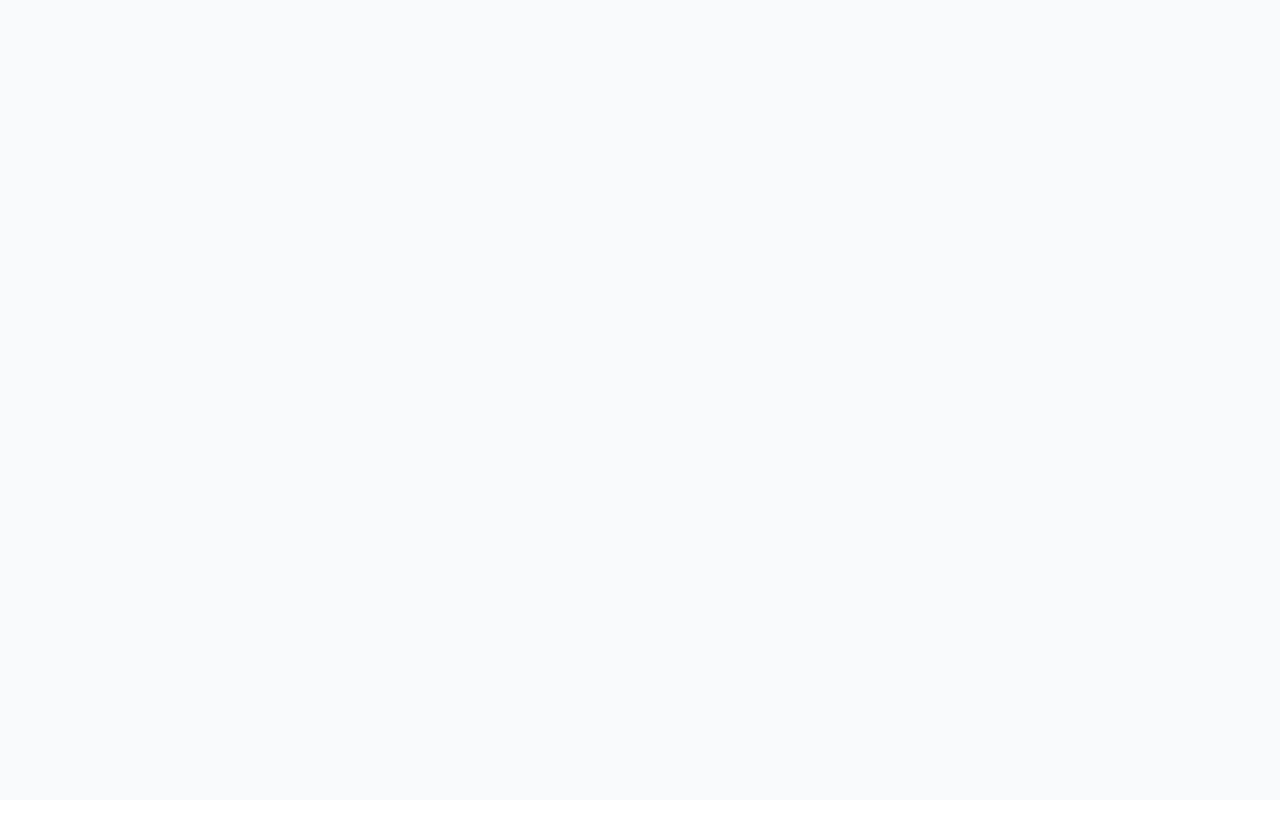
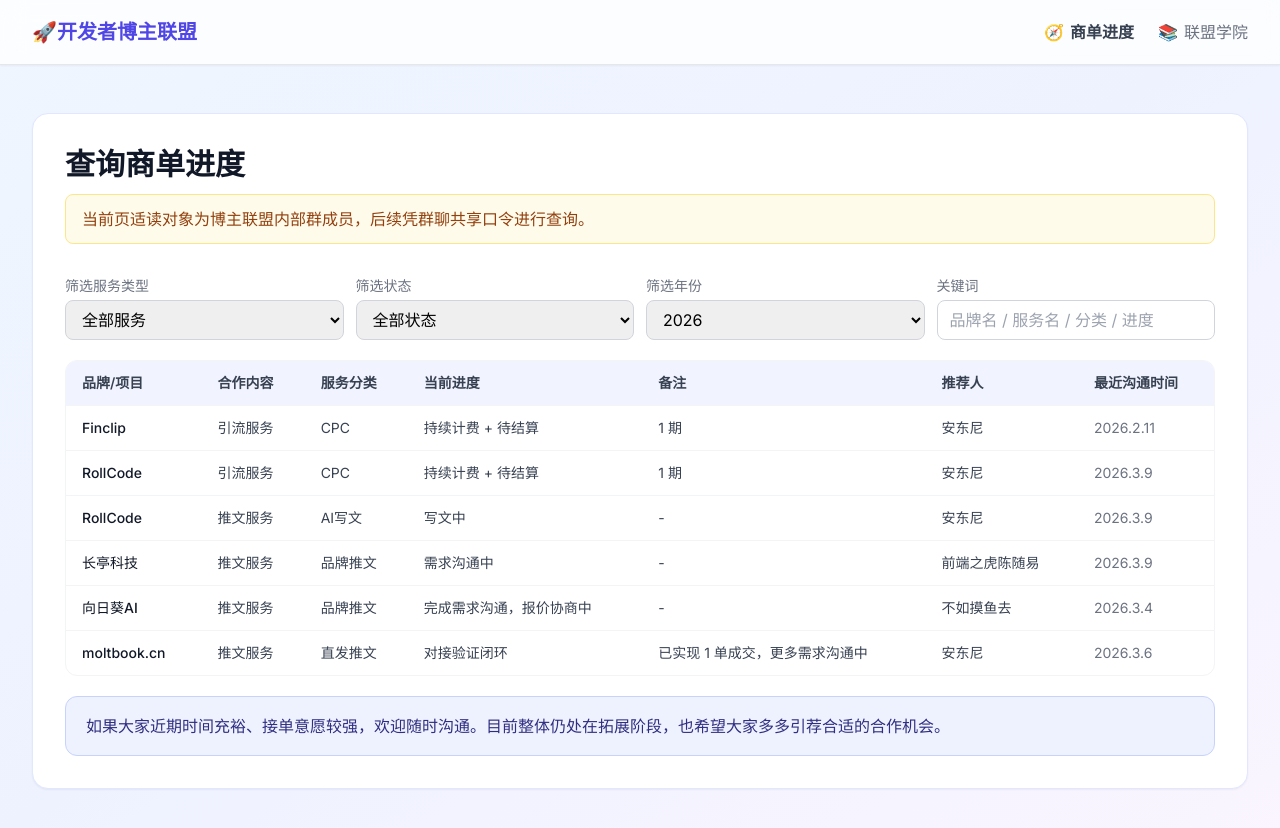
Before and after one commit to TUARAN/blogger-alliance, a Vue app: page /tob/deals in a window 1280 px wide. Before the commit this address had no page. Shown: the top 828 px of the page. Before the commit the page ends 800 px from the top, so only its background shows below. Built offline with nearby package versions, Linux system fonts and the light colour scheme.

Commit message:
feat: add dedicated deals progress page and update TOB navigation

```diff
--- a/src/main.js
+++ b/src/main.js
@@ -8,6 +8,7 @@ const routes = [
   { path: '/', component: () => import('./pages/tob/index.vue') },
   { path: '/about', component: () => import('./views/Home.vue') },
   { path: '/tob', component: () => import('./pages/tob/index.vue') },
+  { path: '/tob/deals', component: () => import('./pages/tob/deals.vue') },
   { path: '/tob/services/tweet', component: () => import('./pages/tob/services/Tweet.vue') },
   { path: '/tob/services/cpc', component: () => import('./pages/tob/services/Cpc.vue') },
   { path: '/tob/services/community', component: () => import('./pages/tob/services/Community.vue') },
--- /dev/null
+++ b/src/pages/tob/deals.vue
@@ -0,0 +1,232 @@
+<template>
+  <div class="min-h-screen bg-gradient-to-br from-blue-50 via-indigo-50 to-purple-50">
+    <nav class="bg-white/80 backdrop-blur-md shadow-sm border-b sticky top-0 z-40">
+      <div class="max-w-7xl mx-auto px-4 sm:px-6 lg:px-8">
+        <div class="flex justify-between items-center h-16 gap-4">
+          <div class="flex items-center">
+            <router-link to="/tob" class="text-xl font-bold text-indigo-600 hover:text-indigo-800 transition-colors">
+              🚀开发者博主联盟
+            </router-link>
+          </div>
+
+          <div class="flex items-center gap-4 lg:gap-6">
+            <router-link
+              to="/tob/deals"
+              class="inline-flex items-center gap-1.5 text-gray-500 hover:text-gray-700 transition-colors font-medium text-base"
+              active-class="text-gray-700 font-semibold"
+            >
+              <span class="text-base leading-none">🧭</span>
+              <span>商单进度</span>
+            </router-link>
+
+            <router-link
+              to="/academy"
+              class="inline-flex items-center gap-1.5 text-gray-500 hover:text-gray-700 transition-colors font-medium text-base"
+              active-class="text-gray-700 font-semibold"
+            >
+              <span class="text-base leading-none">📚</span>
+              <span>联盟学院</span>
+            </router-link>
+          </div>
+        </div>
+      </div>
+    </nav>
+
+    <section class="max-w-7xl mx-auto px-4 sm:px-6 lg:px-8 py-12">
+      <div class="bg-white rounded-2xl border border-indigo-100 shadow-sm p-6 md:p-8">
+        <div class="mb-6 md:mb-8">
+          <h1 class="text-2xl md:text-3xl font-bold text-gray-900 mb-3">查询商单进度</h1>
+          <div class="mb-3 rounded-lg border border-amber-200 bg-amber-50 px-4 py-3 text-amber-800 text-sm md:text-base">
+            当前页适读对象为博主联盟内部群成员，后续凭群聊共享口令进行查询。
+          </div>
+        </div>
+
+        <div class="mb-5 grid grid-cols-1 md:grid-cols-4 gap-3">
+          <div>
+            <label class="block text-sm text-gray-500 mb-1">筛选服务类型</label>
+            <select
+              v-model="dealServiceFilter"
+              class="w-full h-10 px-3 border border-gray-300 rounded-lg focus:outline-none focus:ring-2 focus:ring-indigo-500"
+            >
+              <option value="all">全部服务</option>
+              <option v-for="item in dealServiceOptions" :key="item" :value="item">{{ item }}</option>
+            </select>
+          </div>
+
+          <div>
+            <label class="block text-sm text-gray-500 mb-1">筛选状态</label>
+            <select
+              v-model="dealStatusFilter"
+              class="w-full h-10 px-3 border border-gray-300 rounded-lg focus:outline-none focus:ring-2 focus:ring-indigo-500"
+            >
+              <option value="all">全部状态</option>
+              <option v-for="item in dealStatusOptions" :key="item" :value="item">{{ item }}</option>
+            </select>
+          </div>
+
+          <div>
+            <label class="block text-sm text-gray-500 mb-1">筛选年份</label>
+            <select
+              v-model="dealYearFilter"
+              class="w-full h-10 px-3 border border-gray-300 rounded-lg focus:outline-none focus:ring-2 focus:ring-indigo-500"
+            >
+              <option value="all">全部年份</option>
+              <option v-for="item in dealYearOptions" :key="item" :value="item">{{ item }}</option>
+            </select>
+          </div>
+
+          <div>
+            <label class="block text-sm text-gray-500 mb-1">关键词</label>
+            <input
+              v-model="dealKeyword"
+              type="text"
+              placeholder="品牌名 / 服务名 / 分类 / 进度"
+              class="w-full h-10 px-3 border border-gray-300 rounded-lg focus:outline-none focus:ring-2 focus:ring-indigo-500"
+            >
+          </div>
+        </div>
+
+        <div class="overflow-x-auto rounded-xl border border-gray-100">
+          <table class="min-w-full text-sm">
+            <thead class="bg-indigo-50/80 text-gray-700">
+              <tr>
+                <th class="px-4 py-3 text-left font-semibold">品牌/项目</th>
+                <th class="px-4 py-3 text-left font-semibold">合作内容</th>
+                <th class="px-4 py-3 text-left font-semibold">服务分类</th>
+                <th class="px-4 py-3 text-left font-semibold">当前进度</th>
+                <th class="px-4 py-3 text-left font-semibold">备注</th>
+                <th class="px-4 py-3 text-left font-semibold">推荐人</th>
+                <th class="px-4 py-3 text-left font-semibold">最近沟通时间</th>
+              </tr>
+            </thead>
+            <tbody>
+              <tr
+                v-for="row in filteredCommercialDeals"
+                :key="row.id"
+                class="border-t border-gray-100 hover:bg-gray-50/70"
+              >
+                <td class="px-4 py-3 font-medium text-gray-900">{{ row.brand }}</td>
+                <td class="px-4 py-3 text-gray-700">{{ row.service }}</td>
+                <td class="px-4 py-3 text-gray-700">{{ row.category || '-' }}</td>
+                <td class="px-4 py-3 text-gray-700">{{ row.progress }}</td>
+                <td class="px-4 py-3 text-gray-700">{{ row.remark || '-' }}</td>
+                <td class="px-4 py-3 text-gray-700">{{ row.referrer || '-' }}</td>
+                <td class="px-4 py-3 text-gray-500">{{ row.updatedAt }}</td>
+              </tr>
+              <tr v-if="filteredCommercialDeals.length === 0">
+                <td colspan="7" class="px-4 py-8 text-center text-gray-500">暂无匹配结果，请调整筛选条件。</td>
+              </tr>
+            </tbody>
+          </table>
+        </div>
+
+        <div class="mt-5 rounded-xl border border-indigo-200 bg-indigo-50 px-4 py-3 md:px-5 md:py-4 text-indigo-900 font-medium leading-relaxed">
+          如果大家近期时间充裕、接单意愿较强，欢迎随时沟通。目前整体仍处在拓展阶段，也希望大家多多引荐合适的合作机会。
+        </div>
+      </div>
+    </section>
+  </div>
+</template>
+
+<script setup>
+import { computed, ref } from 'vue'
+
+const commercialDeals = ref([
+  {
+    id: 'finclip-cpc-1',
+    brand: 'Finclip',
+    service: '引流服务',
+    category: 'CPC',
+    progress: '持续计费 + 待结算',
+    remark: '1 期',
+    referrer: '安东尼',
+    updatedAt: '2026.2.11'
+  },
+  {
+    id: 'rollcode-cpc-1',
+    brand: 'RollCode',
+    service: '引流服务',
+    category: 'CPC',
+    progress: '持续计费 + 待结算',
+    remark: '1 期',
+    referrer: '安东尼',
+    updatedAt: '2026.3.9'
+  },
+  {
+    id: 'rollcode-ai-article-202603',
+    brand: 'RollCode',
+    service: '推文服务',
+    category: 'AI写文',
+    progress: '写文中',
+    remark: '',
+    referrer: '安东尼',
+    updatedAt: '2026.3.9'
+  },
+  {
+    id: 'chtsec-article',
+    brand: '长亭科技',
+    service: '推文服务',
+    category: '品牌推文',
+    progress: '需求沟通中',
+    remark: '',
+    referrer: '前端之虎陈随易',
+    updatedAt: '2026.3.9'
+  },
+  {
+    id: 'sunflower-ai-article',
+    brand: '向日葵AI',
+    service: '推文服务',
+    category: '品牌推文',
+    progress: '完成需求沟通，报价协商中',
+    remark: '',
+    referrer: '不如摸鱼去',
+    updatedAt: '2026.3.4'
+  },
+  {
+    id: 'moltbook-xhs',
+    brand: 'moltbook.cn',
+    service: '推文服务',
+    category: '直发推文',
+    progress: '对接验证闭环',
+    remark: '已实现 1 单成交，更多需求沟通中',
+    referrer: '安东尼',
+    updatedAt: '2026.3.6'
+  }
+])
+
+const dealServiceFilter = ref('all')
+const dealStatusFilter = ref('all')
+const dealYearFilter = ref('2026')
+const dealKeyword = ref('')
+
+const dealServiceOptions = computed(() => {
+  return [...new Set(commercialDeals.value.map((item) => item.service))]
+})
+
+const dealStatusOptions = computed(() => {
+  return [...new Set(commercialDeals.value.map((item) => item.progress))]
+})
+
+const dealYearOptions = computed(() => {
+  const years = commercialDeals.value
+    .map((item) => item.updatedAt?.split('.')?.[0])
+    .filter(Boolean)
+  return [...new Set(years)].sort((a, b) => b.localeCompare(a))
+})
+
+const filteredCommercialDeals = computed(() => {
+  const keyword = dealKeyword.value.trim().toLowerCase()
+
+  return commercialDeals.value.filter((item) => {
+    const serviceMatch = dealServiceFilter.value === 'all' || item.service === dealServiceFilter.value
+    const statusMatch = dealStatusFilter.value === 'all' || item.progress === dealStatusFilter.value
+    const yearMatch = dealYearFilter.value === 'all' || (item.updatedAt?.split('.')?.[0] === dealYearFilter.value)
+
+    const keywordMatch =
+      keyword.length === 0 ||
+      `${item.brand} ${item.service} ${item.category || ''} ${item.progress} ${item.remark || ''} ${item.referrer || ''}`.toLowerCase().includes(keyword)
+
+    return serviceMatch && statusMatch && yearMatch && keywordMatch
+  })
+})
+</script>
--- a/src/pages/tob/index.vue
+++ b/src/pages/tob/index.vue
@@ -13,6 +13,15 @@
 
           <!-- 右侧：导航链接 -->
           <div class="flex items-center gap-4 lg:gap-6">
+            <router-link
+              to="/tob/deals"
+              class="inline-flex items-center gap-1.5 text-gray-500 hover:text-gray-700 transition-colors font-medium text-base"
+              active-class="text-gray-700 font-semibold"
+            >
+              <span class="text-base leading-none">🧭</span>
+              <span>商单进度</span>
+            </router-link>
+
             <!-- 联盟学院 - 路由链接，颜色较淡 -->
             <router-link
               to="/academy"
@@ -29,12 +38,12 @@
 
     <!-- Hero 区域 -->
     <section class="relative overflow-hidden">
-      <div class="max-w-7xl mx-auto px-4 sm:px-6 lg:px-8 py-16 lg:py-24">
+      <div class="max-w-7xl mx-auto px-4 sm:px-6 lg:px-8 pt-8 pb-16 lg:pt-14 lg:pb-24">
         <div class="text-center">
           <h1 class="text-4xl md:text-6xl font-bold text-gray-900 mb-6 leading-tight">
-            <span class="block">博主联盟</span>
+            <span class="block mb-6">博主联盟</span>
             <span class="block text-transparent bg-clip-text bg-gradient-to-r from-indigo-600 to-purple-600">
-              连接产品与技术影响力
+              连接好产品与技术影响力
             </span>
           </h1>
           <p class="text-lg md:text-xl text-gray-600 max-w-4xl mx-auto leading-relaxed mb-8">
```
